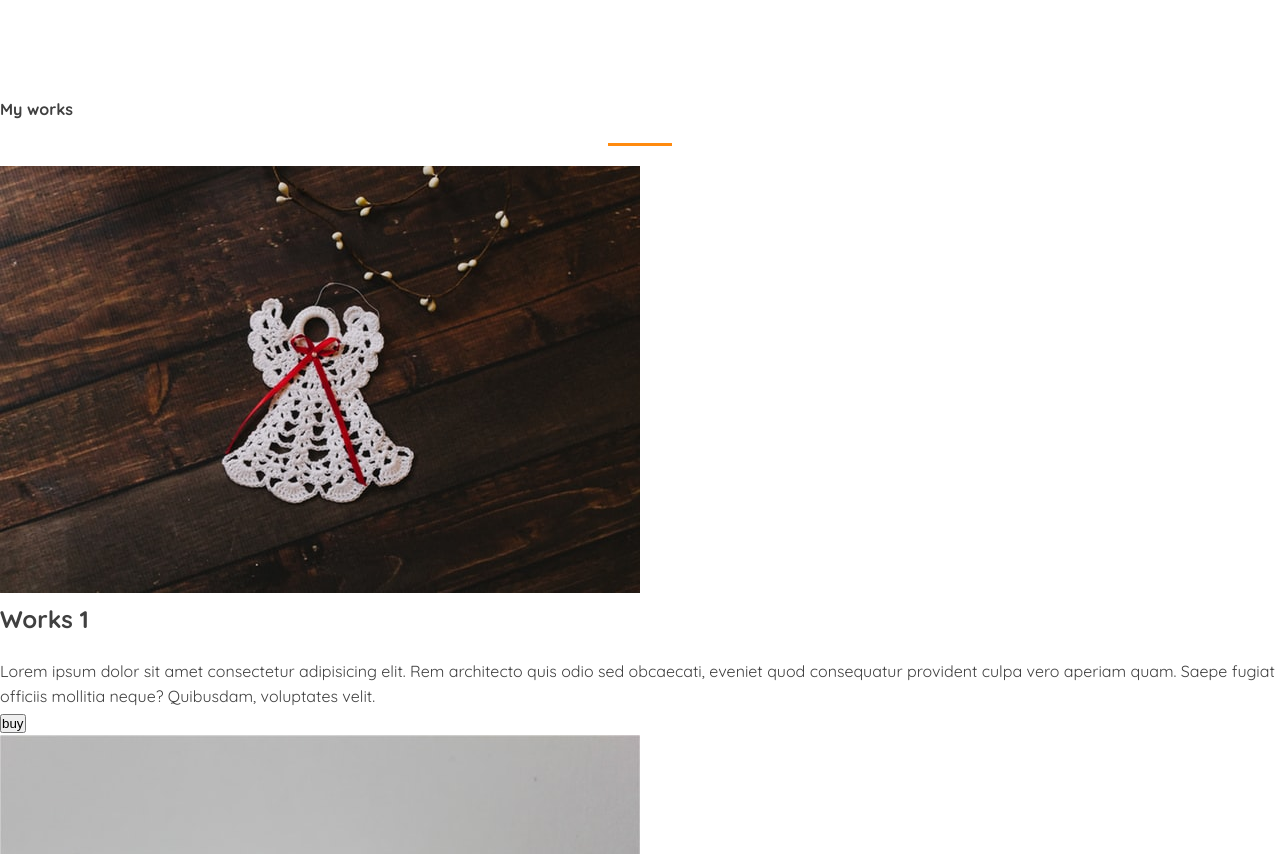
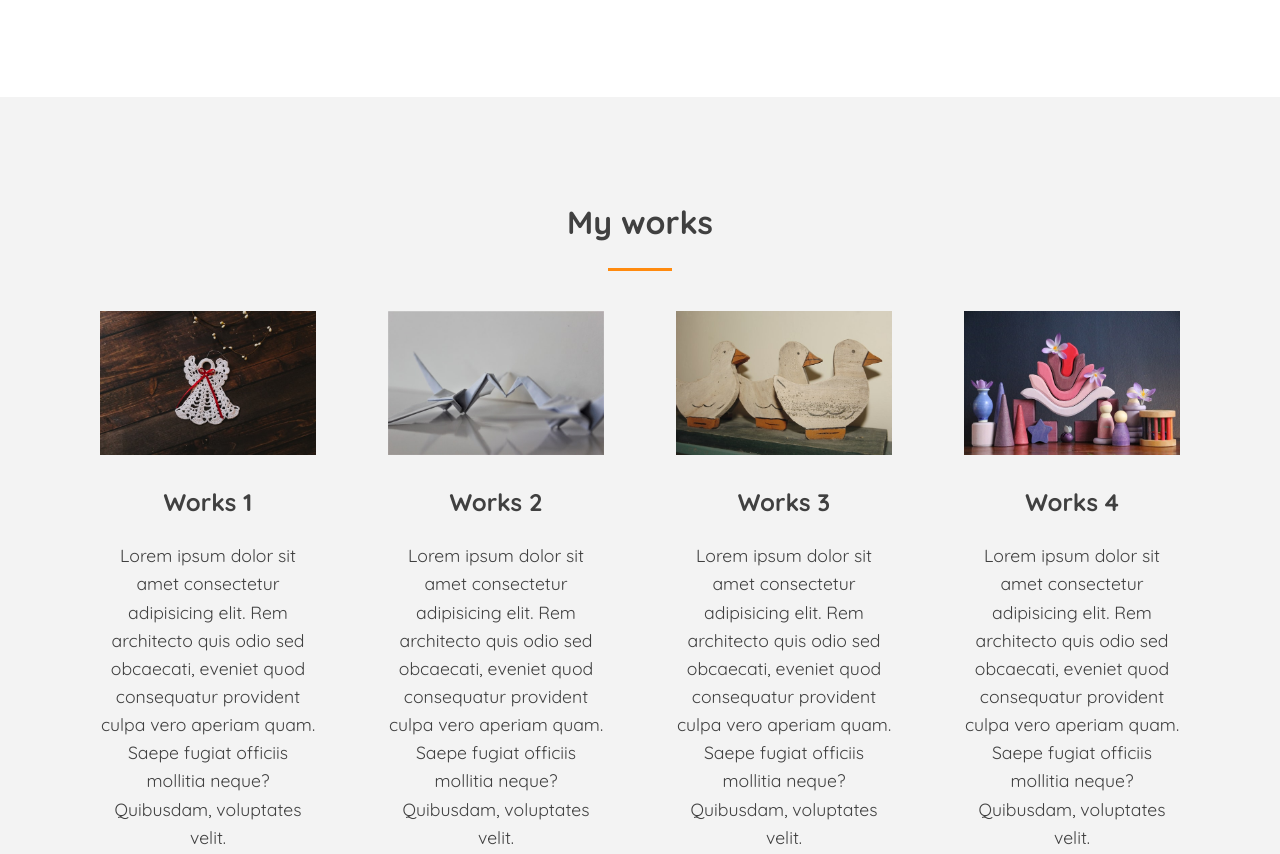
Before and after one commit to nev8/handmade, a plain HTML site: page index.html in a window 1280 px wide. Shown: the part 1657-2511 px from the top of the page. Drawn offline with Linux system fonts and the light colour scheme.

Commit message:
works css

```diff
--- a/style.css
+++ b/style.css
@@ -34,6 +34,14 @@ h4::after {
 h5 {
     font-size: 1.5rem;
     margin-bottom: 20px;
+}
+button {
+    background: var(--orange);
+    color: white;
+    padding: 15px 70px;
+    border: none;
+    text-transform: uppercase;
+    letter-spacing: 2px;
 }
 /***************
 Header
@@ -132,10 +140,33 @@ Services
     font-size: 1.1rem;
     margin-bottom: 35px;
 }
-.services article div button {
-    background: var(--orange);
-    color: white;
-    padding: 15px 70px;
-    border: none;
-    text-transform: uppercase;
+/***************
+Works
+****************/
+.works {
+    height: 65vh;
+    text-align: center;
+    background: var(--lightgray);
+    padding: 100px 0 100px 0;
 }
+.works h4 {
+    font-size: 2rem;
+}
+.works article {
+    display: flex;
+    justify-content: space-between;
+    margin-top: 40px;
+    padding: 0 100px 100px;
+    background: var(--lightgray);
+}
+.works article div {
+    flex: 0 0 20%;
+}
+.works article div img {
+    width: 100%;
+    margin-bottom: 20px;
+}
+.works p {
+    font-size: 1.1rem;
+    margin-bottom: 30px;
+}
```
